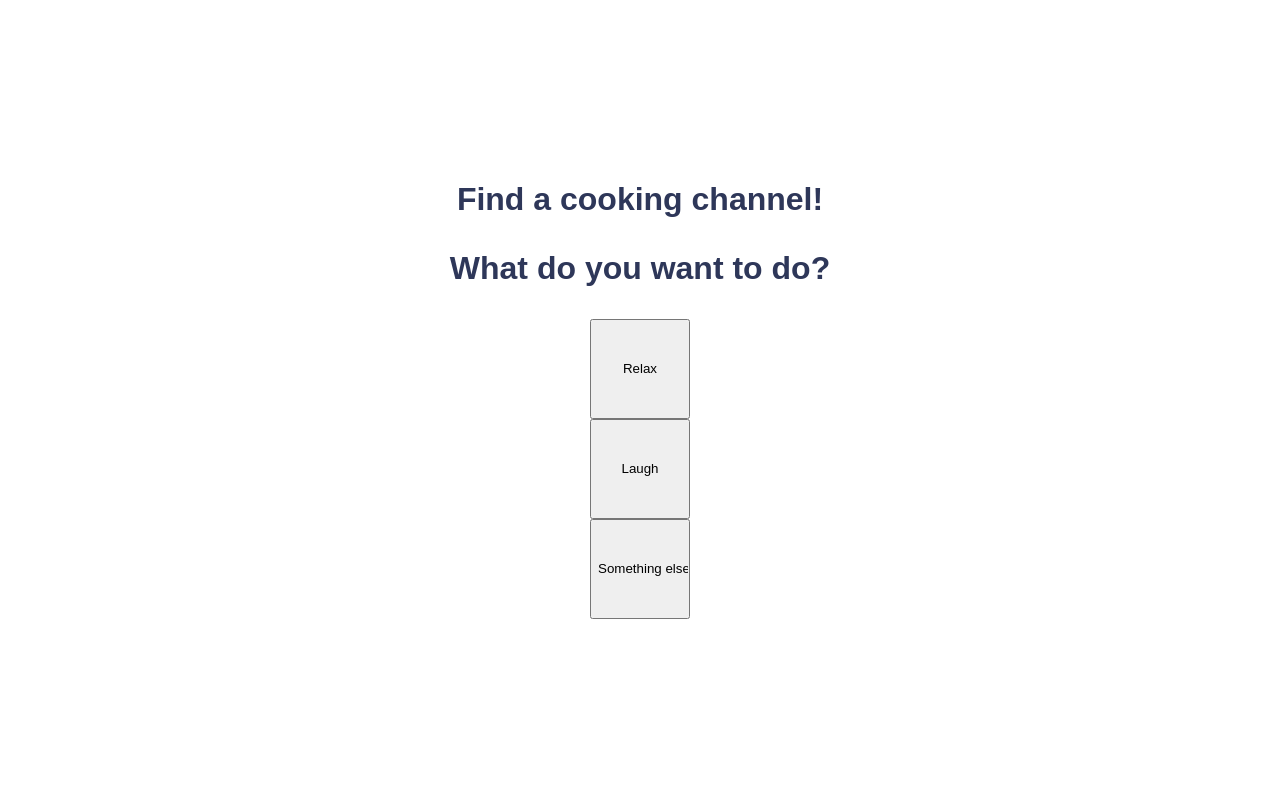
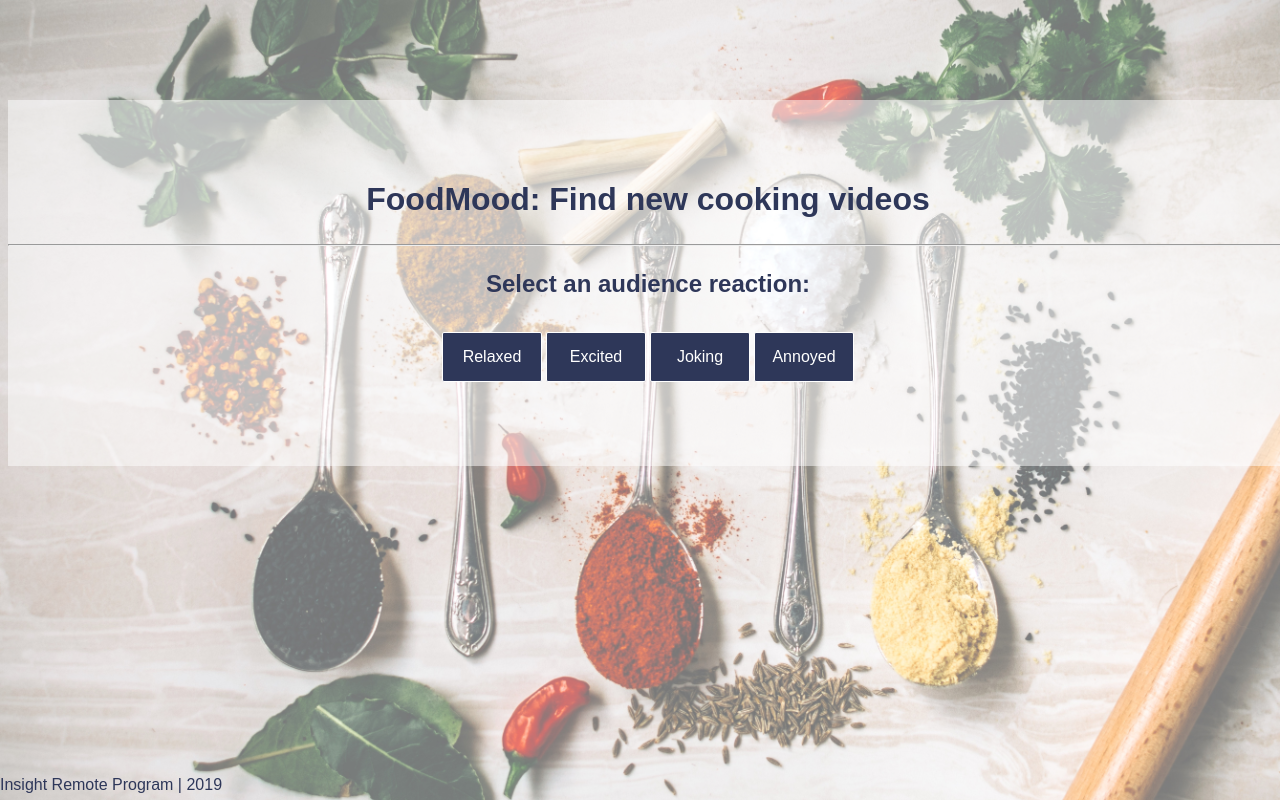
Before and after one commit to biokcb/youtube-data-project, a Flask app: page / in a window 1280 px wide. Run offline with Flask 2, Linux system fonts and the light colour scheme; some libraries are stand-ins or nearby versions.

Commit message:
revamp the webapp
Major changes in the web app code - updated to utilize postgresql database, generate elements more dynamically, added a page to select tags, and overall changed some visuals

```diff
--- a/app/app.py
+++ b/app/app.py
@@ -1,58 +1,110 @@
-from flask import Flask, render_template, request
 import requests
 import pandas as pd
 import numpy as np
+import sqlalchemy
+from flask import Flask, render_template, request
+from sqlalchemy import create_engine, MetaData, Table
+from sqlalchemy_utils import database_exists, create_database
+import psycopg2
+from nltk.corpus import stopwords
+
+## Functions required to run app
+def load_db(dbname, username):
+    """ Creates a connection to my PostgreSQL database """
+    engine = create_engine('postgres://%s@localhost/%s'%(username,dbname))
+
+    if not database_exists(engine.url):
+        create_database(engine.url)
+
+    connection = engine.connect()
+
+    return engine, connection
+
+def get_top_videos(mood, engine, table):
+    """ Get the top ranking videos for a particular mood """
+
+    # create a dataframe pulling all comment info from database for a video
+    videos = sqlalchemy.Table(table, sqlalchemy.MetaData(), autoload=True, autoload_with=engine)
+
+    if mood == 'excited':
+        videos_query = sqlalchemy.select([videos]).order_by(videos.columns.excited_score.desc()).limit(20)
+    elif mood == 'relaxed':
+        videos_query = sqlalchemy.select([videos]).order_by(videos.columns.calm_score.desc()).limit(20)
+    elif mood == 'joking':
+        videos_query = sqlalchemy.select([videos]).order_by(videos.columns.joke_score.desc()).limit(20)
+    elif mood == 'annoyed':
+        videos_query = sqlalchemy.select([videos]).order_by(videos.columns.annoyed_score.desc()).limit(20)
+    else:
+        raise ValueError("Mood requested does not exist in database")
+
+    videos_df = pd.read_sql(videos_query, engine)
+
+    return videos_df
+
+def get_top_tags(df):
+    """ Grab the top 10 common video tags """
+    stop_words = set(stopwords.words('english') +
+                     ['buzzfeed', 'tasty', 'food'])
+    tags = df['top_tag'].dropna().str.lower().unique()
+    tags = [x for x in tags if x not in stop_words]
+
+    return tags[:10]
+
+def get_final_recs(df, tags):
+    """ After mood & tags are selected, return best recommendations """
+
+    if tags is None or tags == []:
+        df_tags = df[:3]
+    else:
+        df_tags = df[df['top_tag'].isin(tags)][:3]
+
+    return df_tags
 
 
-#Initialize app
+## Initialize app
 app = Flask(__name__, static_url_path='/static')
+engine, connection = load_db('cheftube', 'kristenbrown')
+
+## Render templates
 
 @app.route('/', methods=['GET', 'POST'])
 def index():
     return render_template('index.html')
 
-@app.route('/recommendations', methods=['GET', 'POST'])
-def recommendations():
+@app.route('/recommended_tags', methods=['GET', 'POST'])
+def recommended_tags(engine=engine):
+    if 'action' in request.form.keys():
+        mood = request.form['action'].lower()
 
-    if request.form['action'] == 'Relax':
-        channel_type = 'calm'
+        df = get_top_videos(mood, engine, 'videos_model_3')
+        tags = get_top_tags(df)
 
-    elif request.form['action'] == 'Laugh':
-        channel_type = 'funny'
+    return render_template('recommended_tags.html', tags=tags,
+                           mood=mood)
 
-    elif request.form['action'] == 'Something else':
-        channel_type = 'upset'
+@app.route('/recommended_videos', methods=['GET', 'POST'])
+def recommended_videos():
+    if 'taglist' in request.form.keys():
+        tags = request.form.getlist('taglist')
+    else:
+        tags = None
 
-    channels = pd.read_csv('data/channels.csv')
-    channel_select = channels.loc[channels['label'] == channel_type]
+    if 'mood' in request.form.keys():
+        mood = request.form['mood']
+    else:
+        raise Exception('Mood not selected')
 
-    channel1 = channel_select.iloc[0]['uploader']
-    channel2 = channel_select.iloc[1]['uploader']
-    channel3 = channel_select.iloc[2]['uploader']
+    df = get_top_videos(mood, engine, 'videos_model_3')
+    df_final = get_final_recs(df, tags)
 
-    link1 = channel_select.iloc[0]['uploader_url']
-    link2 = channel_select.iloc[1]['uploader_url']
-    link3 = channel_select.iloc[2]['uploader_url']
+    vid_titles = df_final['title']
+    vid_urls = df_final['id']
+    vid_thumbs = df_final['thumbnail']
+    vid_descs = df_final['description']
 
-    desc1 = channel_select.iloc[0]['webpage_url']
-    desc2 = channel_select.iloc[1]['webpage_url']
-    desc3 = channel_select.iloc[2]['webpage_url']
+    vid_data = zip(vid_titles,vid_urls,vid_thumbs,vid_descs)
 
-    thumb1 = channel_select.iloc[0]['thumbnail']
-    thumb2 = channel_select.iloc[1]['thumbnail']
-    thumb3 = channel_select.iloc[2]['thumbnail']
-
-    title1 = channel_select.iloc[0]['title']
-    title2 = channel_select.iloc[1]['title']
-    title3 = channel_select.iloc[2]['title']
-
-
-    return render_template('recommendations.html',
-                            channel1 = channel1, channel2 = channel2, channel3 = channel3,
-                            link1 = link1, link2 = link2, link3 = link3,
-                            thumb1 = thumb1, thumb2=thumb2, thumb3=thumb3,
-                            title1=title1, title2=title2, title3=title3,
-                            desc1 = desc1, desc2=desc2, desc3=desc3)
+    return render_template('recommended_videos.html', vid_data=vid_data)
 
 if __name__ == '__main__':
     #this runs your app locally
--- a/app/templates/index.html
+++ b/app/templates/index.html
@@ -3,6 +3,23 @@
 <!-- your CSS goes between <style> </style> -->
 <style>
 
+body{
+  background-image:url({{ url_for('static', filename='img/calum-lewis-391372-unsplash.jpg') }});
+  width:100%;
+  background-size: cover;
+}
+
+@media only screen and (max-width: 800px) {
+    body { background-size: auto;}
+}
+
+footer {
+   position:fixed;
+   left:0px;
+   bottom:0px;
+   height:40px;
+   width:100%;
+}
  .main {
  background-color: rgba(255, 255, 255, 0.5);
  margin-top: 100px;
@@ -19,7 +36,7 @@
  color: #2E3759;
  }
  .main h3 {
- font-size: 2em;
+ font-size: 1.5em;
  font-family: Arial;
  color: #2E3759;
  }
@@ -28,6 +45,21 @@
  font-family: Arial;
  color: #2E3759;
  }
+
+input[type=button], input[type=submit], input[type=reset] {
+    width: 260px;
+    height: 35px;
+    background: #2E3759;
+    border: 1px solid #fff;
+    cursor: pointer;
+    border-radius: 2px;
+    color: white;
+    font-family: Arial;
+    font-size: 16px;
+    font-weight: 400;
+    padding: 6px;
+    margin-top: 10px;
+}
 
 </style>
 
@@ -43,22 +75,23 @@
       <div style="text-align:center">
       <br><br><br>
       <div class="starter-template">
-        <h2> Find a cooking channel!</h2>
+        <h2>FoodMood: Find new cooking videos</h2>
+<hr>
+      <div><h3>Select an audience reaction:</h3></div>
 
-      <div><h3>What do you want to do?</h3></div>
-
-  <form id="style_form" action="/recommendations" method="POST">
+  <form id="style_form" action="/recommended_tags" method="POST">
       <div class="panel-body">
-          <input type ="submit" name="action" value="Relax" style="height:100px; width:100px">
-      </div>
-      <div class="panel-body">
-          <input type ="submit" name="action" value="Laugh" style="height:100px; width:100px" >
-      </div>
-      <div class="panel-body">
-          <input type ="submit" name="action" value="Something else" style="height:100px; width:100px">
+          <input type ="submit" name="action" value="Relaxed" style="height:50px; width:100px">
+          <input type ="submit" name="action" value="Excited" style="height:50px; width:100px" >
+          <input type ="submit" name="action" value="Joking" style="height:50px; width:100px">
+          <input type ="submit" name="action" value="Annoyed" style="height:50px; width:100px">
       </div>
  </form>
 
     </div>
     </div>
-  </body>
+</body>
+<br>
+<footer>
+  <p class="text-center small"> Insight Remote Program | 2019</p>
+</footer>
```
Also changed, not shown: app/templates/recommended_tags.html (added, +91 -0 lines), app/templates/recommended_videos.html (added, +86 -0 lines), app/static/img/calum-lewis-391372-unsplash.jpg (added).
